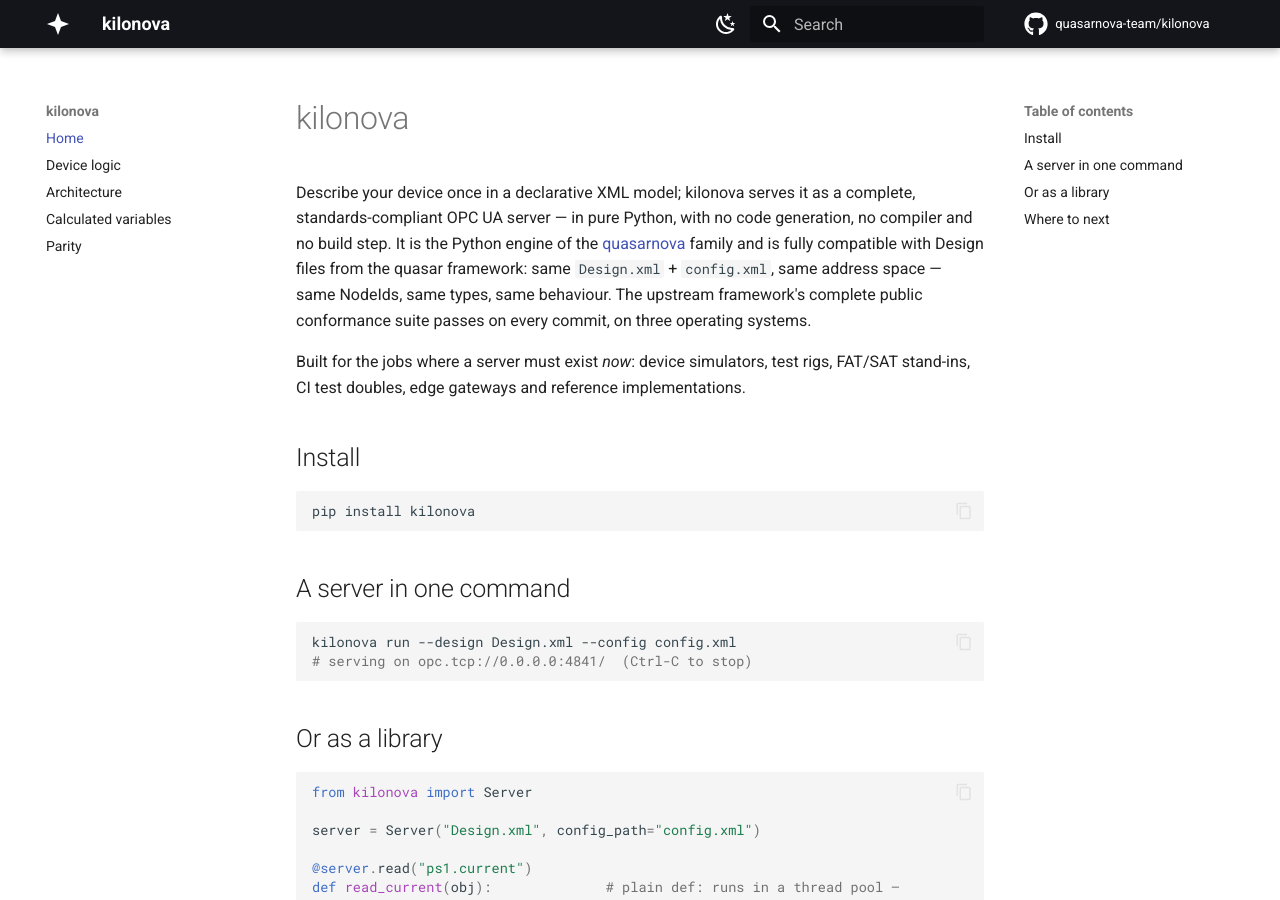
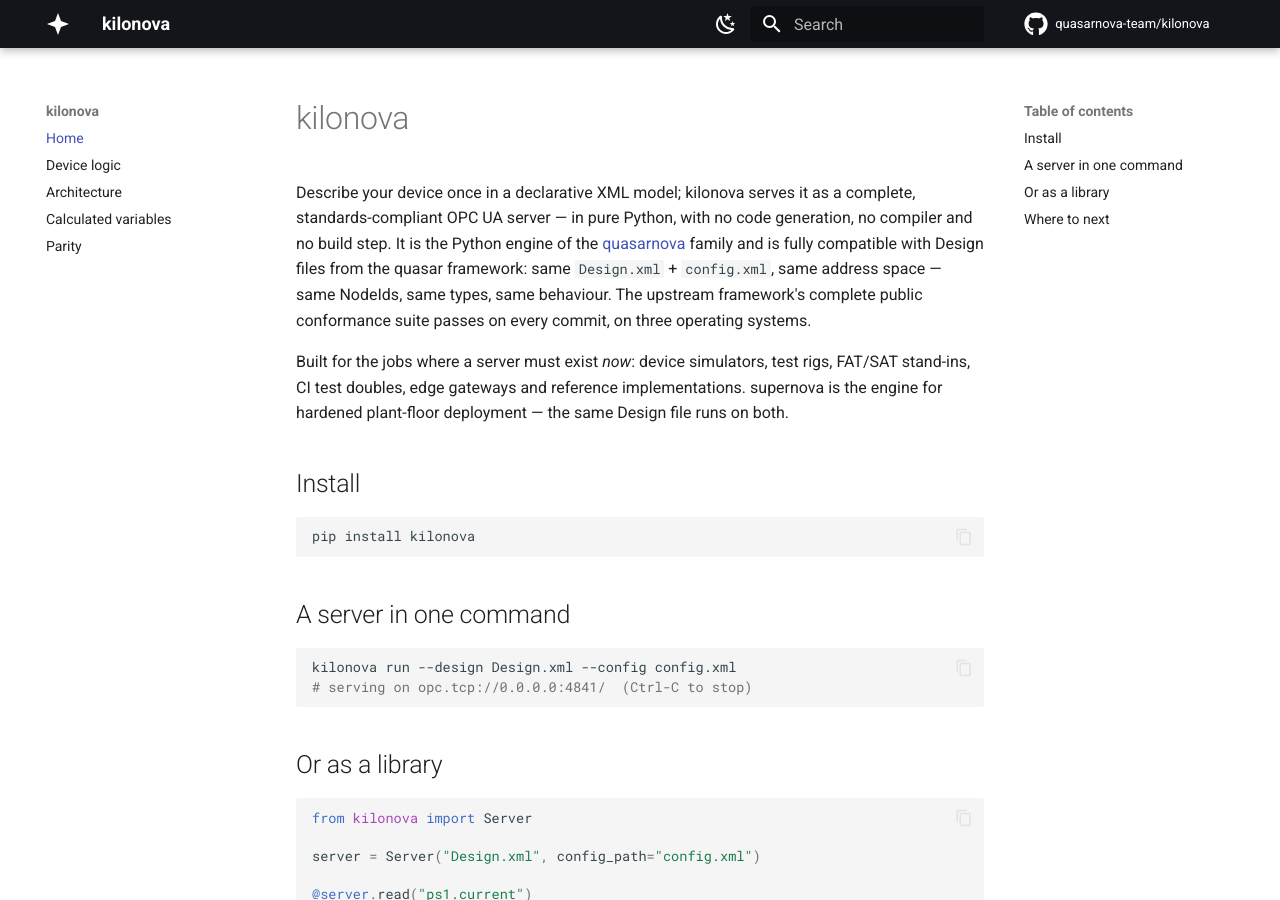
Before and after one commit to quasarnova-team/kilonova, an MkDocs documentation site: the page built from doc/index.md, in a window 1280 px wide and 900 px high. Built offline with MkDocs 1.6.1 and Material for MkDocs 9.7.7, drawn with Linux system fonts in a browser that asks for light colours; comment, search, counter and statistics services are not loaded.

```diff
--- a/doc/index.md
+++ b/doc/index.md
@@ -10,6 +10,8 @@ public conformance suite passes on every commit, on three operating systems.
 
 Built for the jobs where a server must exist *now*: device simulators, test rigs,
 FAT/SAT stand-ins, CI test doubles, edge gateways and reference implementations.
+supernova is the engine for hardened plant-floor deployment — the same Design file
+runs on both.
 
 ## Install
 
```
Also changed, not shown: README.md (+5 -3 lines).
